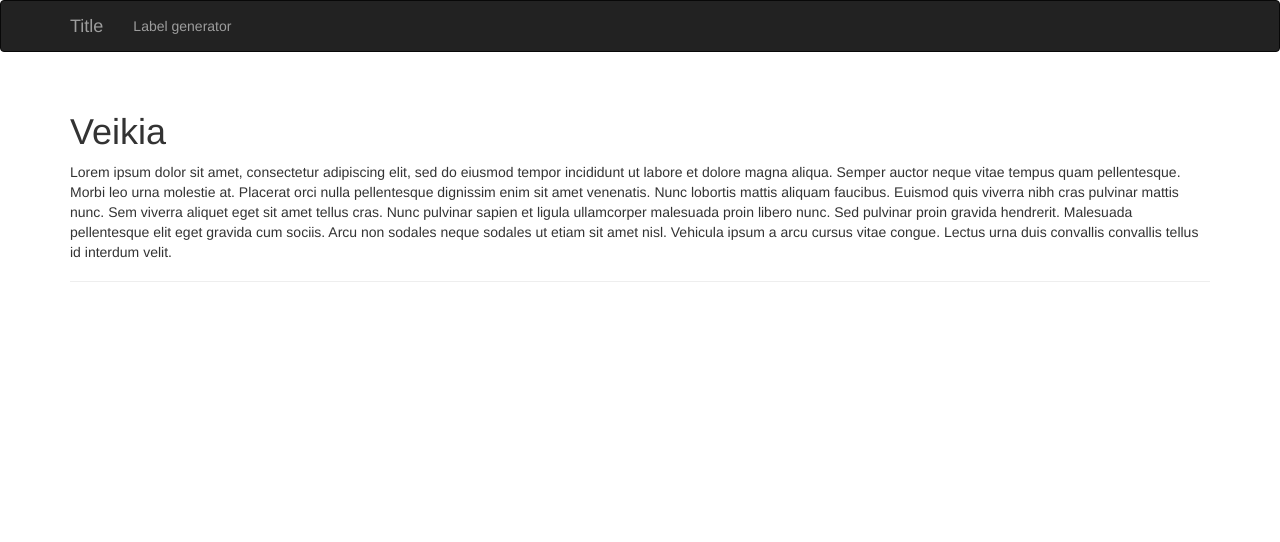
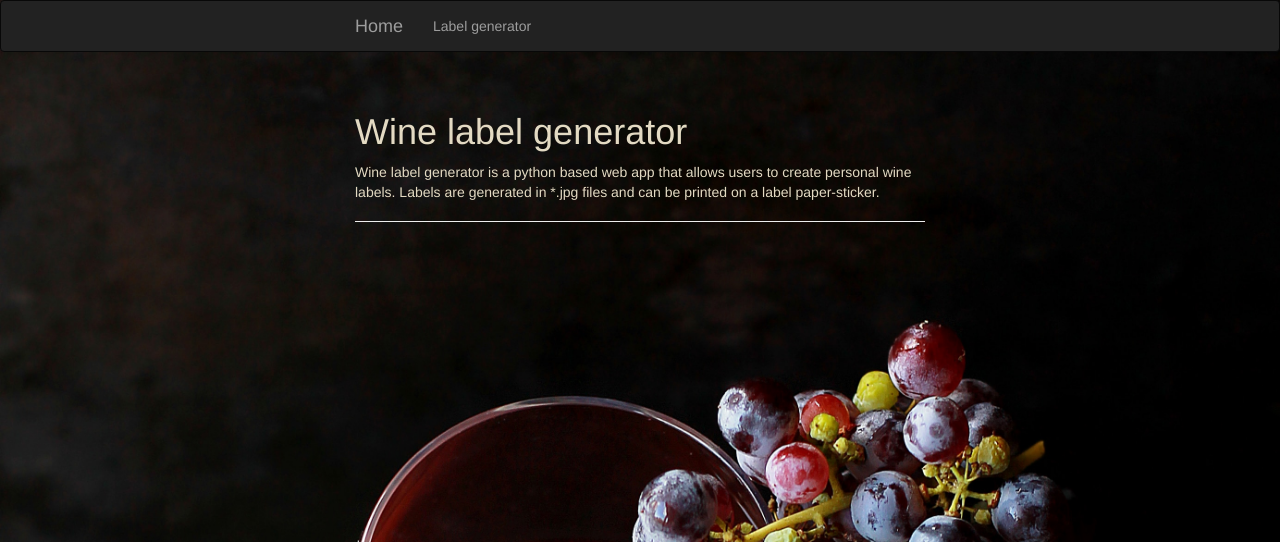
Before and after one commit to ignasand/Label-generator, a Flask app: page / in a window 1280 px wide. Shown: the top 542 px of the page. Run offline with Flask 2, Linux system fonts and the light colour scheme; some libraries are stand-ins or nearby versions.

Commit message:
entry length validation
also:
background image;
width;
text field limits

```diff
--- a/app.py
+++ b/app.py
@@ -3,7 +3,7 @@ from flask_bootstrap import Bootstrap
 
 from flask_wtf import FlaskForm
 from wtforms import StringField, SubmitField, DecimalField, IntegerField
-from wtforms.validators import DataRequired
+from wtforms.validators import DataRequired, Length, NumberRange
 from PIL import Image, ImageFont, ImageDraw
 from io import BytesIO
 import base64
@@ -20,11 +20,14 @@ class NumberForm(FlaskForm):
     submit = SubmitField('Submit')
 
 class LabelForm(FlaskForm):
-    title1 = StringField('Enter title', default="Marvelous", validators=[DataRequired()])
-    title2 = StringField('Enter type', default="Grape wine", validators=[DataRequired()])
-    number_alcohol = DecimalField('Enter alcohol (% by vol)', default=11, validators=[DataRequired()])
-    number_years = IntegerField('Enter years', default=2019, validators=[DataRequired()])
-    number_sweetness = DecimalField('Enter residual sugar (g/l)', default=44)
+    title1 = StringField('Enter title', default="Marvelous", validators=[DataRequired(), Length(max=25)])
+    title2 = StringField('Enter type', default="Grape wine", validators=[DataRequired(), Length(max=25)])
+    number_alcohol = DecimalField('Enter alcohol (% by vol)', default=11,
+                                  validators=[DataRequired(), NumberRange(min=0, max=50, message=None)])
+    number_years = IntegerField('Enter years', default=2019,
+                                validators=[DataRequired(), NumberRange(min=1900, max=2200, message=None)])
+    number_sweetness = DecimalField('Enter residual sugar (g/l)', default=44,
+                                    validators=[NumberRange(min=0, max=300, message=None)])
     submit = SubmitField('Generate label')
 
 # def generate_label(title1, title2, number_alcohol, number_years, number_sweetness):
--- a/script1.py
+++ b/script1.py
@@ -1,7 +1,7 @@
 from label_pil import suggar_num_to_str_en, generate_label
 
-title1 = "Wine title"
-title2 = "Grape wine"
+title1 = "iki 25"
+title2 = "very good Grape wine"
 number_alcohol = 11.05
 number_years = 2019
 number_sweetness = 44
--- /dev/null
+++ b/static/mystyle.css
@@ -0,0 +1,15 @@
+body {background-image: url('/static/img/home.jpg');
+		background-size:cover;
+
+		color: #e3dac3;
+		}
+
+/* @media (min-width: 1200px) {
+    .container{
+        max-width: 970px;
+    }
+} */
+
+.container{
+        max-width: 600px;
+    }
--- a/templates/base.html
+++ b/templates/base.html
@@ -1,6 +1,6 @@
 {% extends "bootstrap/base.html" %}
 
-{% block title %}Title{% endblock %}
+{% block title %}Wine label generator{% endblock %}
 
 {% block navbar %}
 <div class="navbar navbar-inverse" role="navigation">
@@ -13,7 +13,7 @@
                 <span class="icon-bar"></span>
                 <span class="icon-bar"></span>
 			</button>
-            <a class="navbar-brand" href="/">Title</a>
+            <a class="navbar-brand" href="/">Home</a>
         </div>
         <div class="navbar-collapse collapse">
             <ul class="nav navbar-nav">
@@ -29,3 +29,8 @@
     {% block page_content %}{% endblock %}
 </div>
 {% endblock %}
+
+{% block styles %}
+{{super()}}
+  <link rel="stylesheet" href="{{url_for('.static', filename='mystyle.css')}}">
+{% endblock %}
--- a/templates/index.html
+++ b/templates/index.html
@@ -1,11 +1,11 @@
 {% extends "base.html" %}
 
-{% block title %}Index{% endblock %}
+{% block title %}Wine label generator{% endblock %}
 
 {% block page_content %}
 <div class="page-header">
-    <h1>Veikia</h1>
-	<p>Lorem ipsum dolor sit amet, consectetur adipiscing elit, sed do eiusmod tempor incididunt ut labore et dolore magna aliqua. Semper auctor neque vitae tempus quam pellentesque. Morbi leo urna molestie at. Placerat orci nulla pellentesque dignissim enim sit amet venenatis. Nunc lobortis mattis aliquam faucibus. Euismod quis viverra nibh cras pulvinar mattis nunc. Sem viverra aliquet eget sit amet tellus cras. Nunc pulvinar sapien et ligula ullamcorper malesuada proin libero nunc. Sed pulvinar proin gravida hendrerit. Malesuada pellentesque elit eget gravida cum sociis. Arcu non sodales neque sodales ut etiam sit amet nisl. Vehicula ipsum a arcu cursus vitae congue. Lectus urna duis convallis convallis tellus id interdum velit.
+    <h1>Wine label generator</h1>
+	<p>Wine label generator is a python based web app that allows users to create personal wine labels. Labels are generated in *.jpg files and can be printed on a label paper-sticker.
 	</p>
 </div>
 {% endblock %}
```
Also changed, not shown: label_pil.py (+33 -10 lines), static/img/home.jpg (added).
